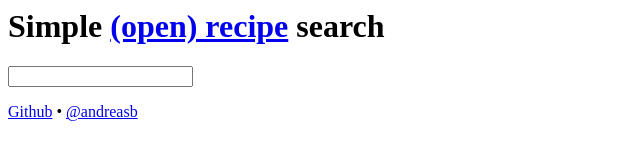
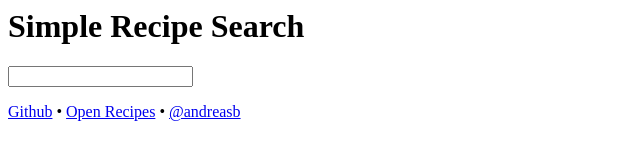
Before and after one commit to andreasb/simplerecipesearch, a website: page views/index.html in a window 1280 px wide. Shown: the whole page, without its empty margins (0-640 px from the left). Drawn offline with Linux system fonts and the light colour scheme.

Commit message:
change name, add open recipes to the footer

```diff
--- a/views/index.html
+++ b/views/index.html
@@ -1,7 +1,7 @@
 <div id="searchwrap">
-	<h1>Simple <a href="http://openrecip.es/">(open) recipe</a> search</h1>
+	<h1>Simple Recipe Search</h1>
 	<input id="searchfield"></input>
-	<p><a href="https://github.com/andreasb/simplerecipesearch">Github</a> &bull; <a href="https://twitter.com/andreasb">@andreasb</a></p>
+	<p><a href="https://github.com/andreasb/simplerecipesearch">Github</a> &bull; <a href="http://openrecip.es/">Open Recipes</a> &bull; <a href="https://twitter.com/andreasb">@andreasb</a></p>
 </div>
 
 <script text/javascript src="/javascripts/jquery.js"></script>
```
